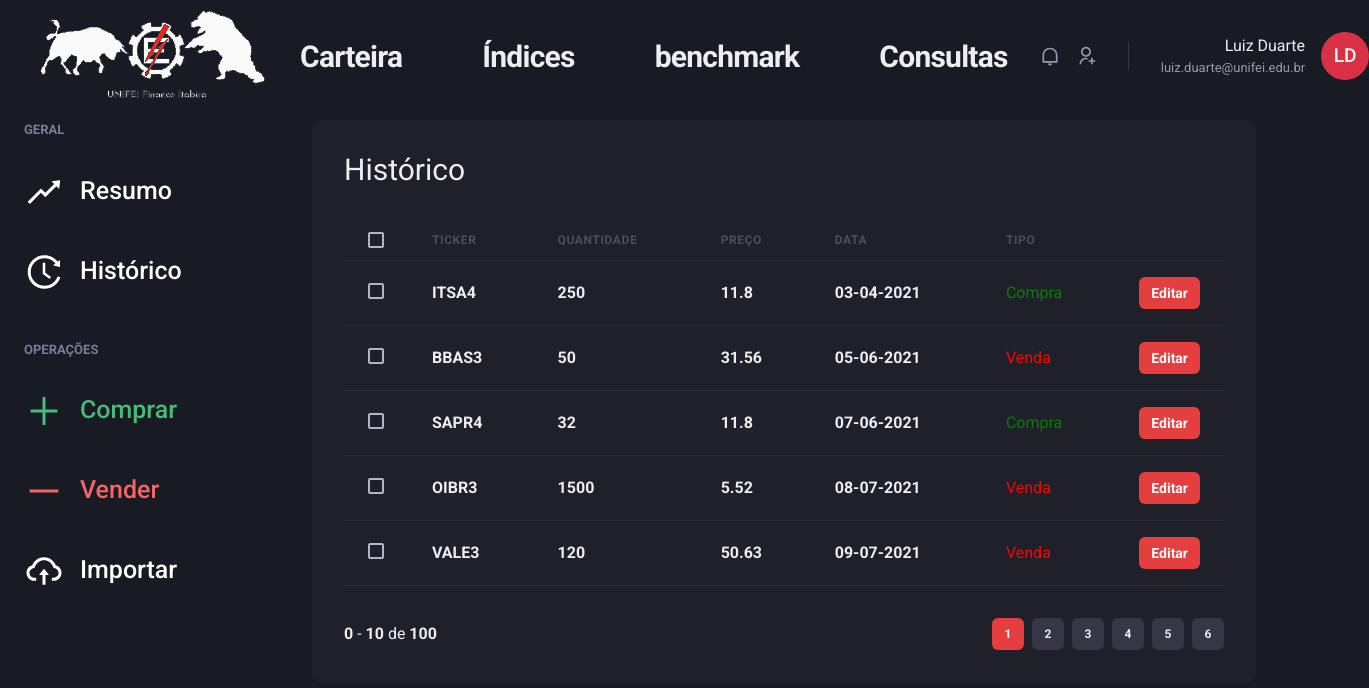
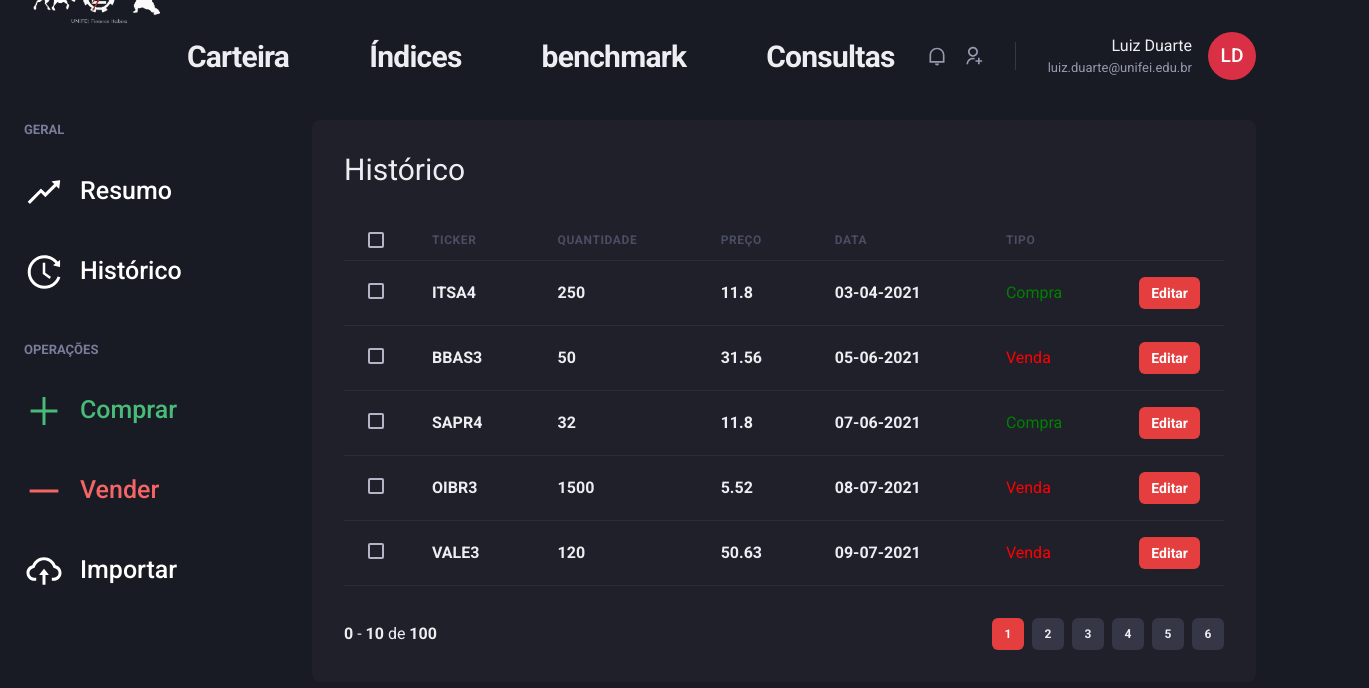
Before and after one commit to LuizHduarte/UNIFEIFinance-FrontEnd, a Next.js app: page /history in a window 1280 px wide. Shown: the top 688 px of the page, 1369 px wide, since content can reach past the window. Built offline with nearby package versions, Linux system fonts and the light colour scheme.

Commit message:
fixed bug with public icon

```diff
--- a/src/components/Header/Logo.tsx
+++ b/src/components/Header/Logo.tsx
@@ -1,12 +1,13 @@
-import { Image } from '@chakra-ui/react'
+import { Image, Box } from '@chakra-ui/react'
 
 export function Logo() {
   return (
-    <Image
-      boxSize="260"
-      objectFit="cover"
-      src="logo.png"
-      alt="logo"
-    />
+    <Box boxSize="260">
+      <Image
+        objectFit="cover"
+        src='/logo.png'
+        alt="logo"
+      />
+    </Box>
   )
 }
--- a/src/components/Header/index.tsx
+++ b/src/components/Header/index.tsx
@@ -1,5 +1,4 @@
 import { Flex } from "@chakra-ui/react"
-
 import { Anchors } from "../Header/Anchors"
 import { Logo } from "../Header/Logo"
 import { NotificationsNav } from "../Header/NotificationsNav"
@@ -21,6 +20,7 @@ export function Header() {
     >
       <Logo />
 
+
       <Anchors />
 
       <Flex align="center" ml='auto'>
--- a/src/components/Sidebar/index.tsx
+++ b/src/components/Sidebar/index.tsx
@@ -18,7 +18,7 @@ export function Sidebar() {
         <NavSection title="OPERAÇÕES">
           <NavLink icon={AiOutlinePlus} link="/Operations/Buy" color='green.400'>Comprar</NavLink>
           <NavLink icon={AiOutlineMinus} link="/Operations/Sell" color='red.400' >Vender</NavLink>
-          <NavLink icon={AiOutlineCloudUpload} link="/Operations/Import" color='white'>Importar</NavLink>
+          <NavLink icon={AiOutlineCloudUpload} link="#" color='white'>Importar</NavLink>
         </NavSection>
       </Stack>
     </Box>
--- a/src/pages/Operations/Buy.tsx
+++ b/src/pages/Operations/Buy.tsx
@@ -8,12 +8,11 @@ import { InputQuantity } from "../../components/Form/InputQuantity";
 
 export default function BuyAction() {
   return (
-    <Box>
+    <Flex direction='column' h='100vh'>
       <Header />
 
       <Flex w='100%' my='6' maxWidth={1480} mx='auto' px='6' >
         <Sidebar />
-
         <Box flex='1' borderRadius={8} bg='gray.800' p='8'>
           <Heading size='lg' fontWeight='normal'>Realizar Compra</Heading>
 
@@ -42,6 +41,6 @@ export default function BuyAction() {
           </Flex>
         </Box>
       </Flex>
-    </Box>
+    </Flex>
   )
 }
```
